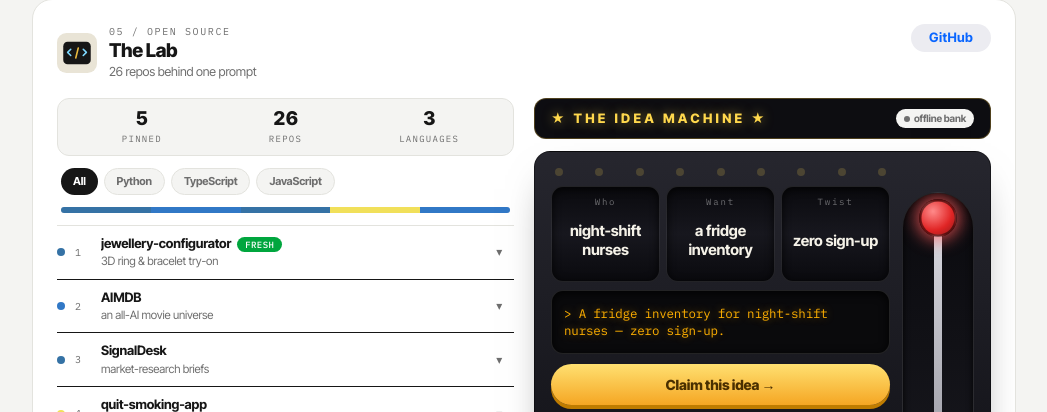
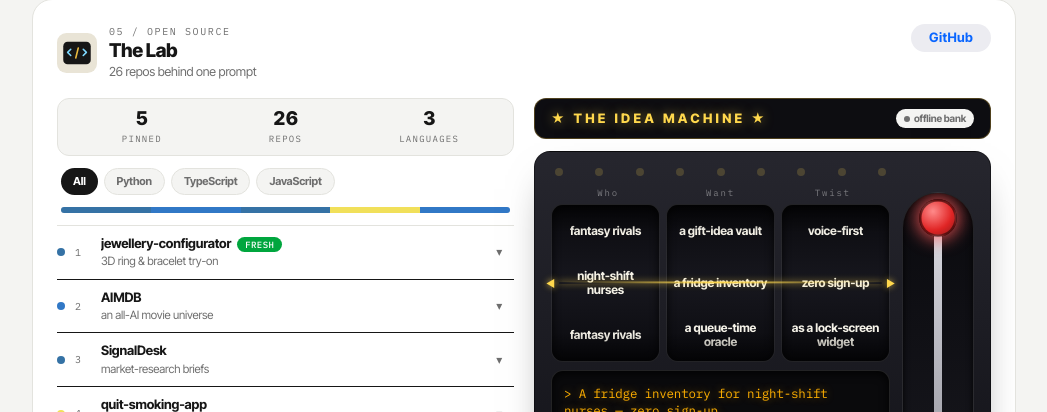
Before and after one commit to thegreatLUCY/thegreatlucy.com, a Next.js app: page / in a window 1280 px wide. Shown: the part 1804-2216 px from the top of the page, without its empty margins (116-1163 px from the left). Built offline with nearby package versions, Linux system fonts and the light colour scheme; no server answers.

Commit message:
Realistic slot machine: spinning strips, payline, reel clunks, fanfare

```diff
--- a/src/components/WorkIndex.tsx
+++ b/src/components/WorkIndex.tsx
@@ -1079,10 +1079,26 @@ function IdeaMachine() {
   const dragged = useRef(false);
   const liveRef = useRef(false);
   const [landAt, setLandAt] = useState([0, 0, 0]);
+  // reel strips: 7 random words + final + 1 random, so the final lands centered
+  // on the middle row (the payline) when the strip stops with 3 rows visible.
+  const ROW_H = 52;
+  const STOP_MS = [550, 950, 1400];
+  const buildStrip = (pool: string[], fin: string) => [
+    ...Array.from({ length: 7 }, () => pick(pool)),
+    fin,
+    pick(pool),
+  ];
+  const [strips, setStrips] = useState<string[][]>(() => [
+    [pick(WHO), WHO[0], pick(WHO)],
+    [pick(WANT), WANT[2], pick(WANT)],
+    [pick(TWIST), TWIST[7], pick(TWIST)],
+  ]);
+  const [spinId, setSpinId] = useState(0);
+  const [stopped, setStopped] = useState([true, true, true]);
 
   mutedRef.current = muted;
 
-  const beep = (freq = 660, dur = 0.05) => {
+  const tone = (freq: number, dur = 0.05, type: OscillatorType = "square", vol = 0.03, slideTo?: number) => {
     if (mutedRef.current) return;
     try {
       audio.current ??= new (window.AudioContext ||
@@ -1091,15 +1107,28 @@ function IdeaMachine() {
       if (ctx.state === "suspended") void ctx.resume();
       const o = ctx.createOscillator();
       const g = ctx.createGain();
-      o.type = "square";
-      o.frequency.value = freq;
-      g.gain.setValueAtTime(0.035, ctx.currentTime);
+      o.type = type;
+      o.frequency.setValueAtTime(freq, ctx.currentTime);
+      if (slideTo) o.frequency.exponentialRampToValueAtTime(slideTo, ctx.currentTime + dur);
+      g.gain.setValueAtTime(vol, ctx.currentTime);
       g.gain.exponentialRampToValueAtTime(0.0001, ctx.currentTime + dur);
       o.connect(g);
       g.connect(ctx.destination);
       o.start();
       o.stop(ctx.currentTime + dur + 0.02);
     } catch {}
+  };
+  // ratchet clicks while the strips fly, a thunk per reel stop, sweep on fire, fanfare on jackpot
+  const click = () => tone(2200 + Math.random() * 600, 0.018, "square", 0.008);
+  const thud = () => {
+    tone(130, 0.1, "sine", 0.1);
+    tone(72, 0.14, "triangle", 0.08);
+  };
+  const whirr = () => tone(180, 0.3, "sawtooth", 0.02, 720);
+  const fanfare = () => {
+    [523, 659, 784, 1046].forEach((f, i) =>
+      timers.current.push(window.setTimeout(() => tone(f, 0.12, "triangle", 0.05), i * 90))
+    );
   };
 
   const refill = async () => {
@@ -1150,7 +1179,7 @@ function IdeaMachine() {
   const commitPull = () => {
     if (liveRef.current || spinning) return;
     liveRef.current = true;
-    beep(150, 0.14);
+    tone(140, 0.09, "square", 0.06);
     cab.start({ x: [0, -3, 3, 0], transition: { duration: 0.28 } });
     animate(y, 150, { duration: 0.1, ease: "easeIn" }).then(() => {
       spin();
@@ -1160,8 +1189,6 @@ function IdeaMachine() {
 
   const spin = () => {
     if (spinning) return;
-    setSpinning(true);
-    beep(440, 0.06);
     const landing = queueRef.current[0] ?? null;
     if (landing) {
       queueRef.current = queueRef.current.slice(1);
@@ -1169,18 +1196,30 @@ function IdeaMachine() {
     }
     setLandedAi(!!landing);
     if (queueRef.current.length < 2) void refill();
-    const tick = window.setInterval(() => {
-      setCombo({ who: pick(WHO), want: pick(WANT), twist: pick(TWIST) });
-    }, 80);
-    ([["who", 550], ["want", 950], ["twist", 1400]] as ["who" | "want" | "twist", number][]).forEach(
-      ([key, at], i) =>
+    // finals are decided up front so each strip can be built around its landing word
+    const finals: [string, string, string] = [
+      landing?.who ?? pick(WHO),
+      landing?.want ?? pick(WANT),
+      landing?.twist ?? pick(TWIST),
+    ];
+    landRef.current = { who: finals[0], want: finals[1], twist: finals[2] };
+    setStrips([buildStrip(WHO, finals[0]), buildStrip(WANT, finals[1]), buildStrip(TWIST, finals[2])]);
+    setStopped([false, false, false]);
+    setSpinId((s) => s + 1);
+    setSpinning(true);
+    whirr();
+    const tick = window.setInterval(click, 70);
+    (["who", "want", "twist"] as ("who" | "want" | "twist")[]).forEach((key, i) =>
         timers.current.push(
           window.setTimeout(() => {
-            const pool = key === "who" ? WHO : key === "want" ? WANT : TWIST;
-            const word = landing ? landing[key] : pick(pool);
-            landRef.current = { ...landRef.current, [key]: word };
+            const word = finals[i];
             setCombo((c) => ({ ...c, [key]: word }));
-            beep(620 + i * 160, 0.05);
+            thud();
+            setStopped((s) => {
+              const n = [...s];
+              n[i] = true;
+              return n;
+            });
             setLandAt((l) => {
               const n = [...l];
               n[i] = Date.now();
@@ -1192,9 +1231,8 @@ function IdeaMachine() {
               liveRef.current = false;
               if (landing) {
                 setWin(true);
-                beep(880, 0.07);
-                timers.current.push(window.setTimeout(() => beep(1174, 0.1), 110));
-                timers.current.push(window.setTimeout(() => setWin(false), 950));
+                fanfare();
+                timers.current.push(window.setTimeout(() => setWin(false), 1100));
               }
               setHistory((h) => {
                 const n = [{ t: { ...landRef.current }, ai: !!landing }, ...h].slice(0, 4);
@@ -1211,19 +1249,13 @@ function IdeaMachine() {
                 return n;
               });
             }
-          }, at)
+          }, STOP_MS[i])
         )
     );
   };
 
   const idea = cap(`${combo.want} for ${combo.who} — ${combo.twist}.`);
   const mailto = `mailto:hello@thegreatlucy.com?subject=${encodeURIComponent(`Idea claim: ${idea}`)}&body=${encodeURIComponent(`Hi Lucy — I pulled this from your idea machine:\n\n"${idea}"\n\nLet's build it.`)}`;
-
-  const reels: [string, string][] = [
-    ["Who", combo.who],
-    ["Want", combo.want],
-    ["Twist", combo.twist],
-  ];
 
   return (
     <div className="flex flex-col gap-3 min-w-0 flex-1 h-full">
@@ -1274,33 +1306,92 @@ function IdeaMachine() {
             ))}
           </div>
 
-          <div className="mt-2.5 grid grid-cols-3 gap-1.5">
-            {reels.map(([label, word], ri) => (
+          <div className="mt-2.5 grid grid-cols-3 gap-1.5 px-1" aria-hidden>
+            {["Who", "Want", "Twist"].map((label) => (
+              <p key={label} className="font-mono2 text-[9px] tracking-[0.2em] text-white/40 text-center">
+                {label}
+              </p>
+            ))}
+          </div>
+          <div className="relative mt-1">
+            <div className="grid grid-cols-3 gap-1.5">
+              {strips.map((items, ri) => {
+                const target = -(items.length - 3) * ROW_H;
+                const rolling = spinning && !stopped[ri];
+                return (
                   <motion.div
-                key={`${label}-${landAt[ri]}`}
-                initial={{ scale: 0.93 }}
+                    key={`${ri}-${landAt[ri]}`}
+                    initial={{ scale: 0.96 }}
                     animate={{ scale: 1 }}
-                transition={{ type: "spring", stiffness: 480, damping: 17 }}
-                className="rounded-xl px-1 py-2 text-center overflow-hidden border border-white/10"
+                    transition={{ type: "spring", stiffness: 480, damping: 15 }}
+                    className="rounded-xl overflow-hidden border border-white/10 relative"
                     style={{
                       background: "linear-gradient(180deg, #0a0a0e, #17171e 50%, #0a0a0e)",
                       boxShadow: "inset 0 2px 8px rgba(0,0,0,0.8)",
                     }}
                   >
-                <p className="font-mono2 text-[9px] tracking-[0.2em] text-white/40">{label}</p>
-                <div className="h-[64px] grid place-items-center overflow-hidden">
-                  <motion.p
-                    key={word}
-                    initial={{ y: 16, opacity: 0 }}
-                    animate={{ y: 0, opacity: 1 }}
-                    transition={{ duration: 0.13 }}
-                    className={`text-[15px] font-bold leading-tight text-[#f5f2e8] ${spinning ? "blur-[0.7px]" : ""}`}
-                  >
-                    {word}
-                  </motion.p>
-                </div>
+                    <div className="overflow-hidden" style={{ height: ROW_H * 3 }}>
+                      <motion.div
+                        key={spinId}
+                        initial={{ y: 0 }}
+                        animate={spinId === 0 ? { y: 0 } : { y: [0, target - 16, target] }}
+                        transition={
+                          spinId === 0
+                            ? { duration: 0 }
+                            : { duration: STOP_MS[ri] / 1000, times: [0, 0.88, 1], ease: "easeOut" }
+                        }
+                      >
+                        {items.map((w, i) => (
+                          <div
+                            key={i}
+                            className="grid place-items-center px-1.5 overflow-hidden"
+                            style={{ height: ROW_H }}
+                          >
+                            <p
+                              className={`text-[12px] font-bold leading-[1.15] text-center text-[#f5f2e8] ${
+                                rolling ? "blur-[1.5px]" : ""
+                              }`}
+                            >
+                              {w}
+                            </p>
+                          </div>
+                        ))}
                       </motion.div>
-            ))}
+                    </div>
+                    {/* depth shading top/bottom */}
+                    <div
+                      aria-hidden
+                      className="pointer-events-none absolute inset-x-0 top-0 h-7"
+                      style={{ background: "linear-gradient(180deg, rgba(0,0,0,0.55), transparent)" }}
+                    />
+                    <div
+                      aria-hidden
+                      className="pointer-events-none absolute inset-x-0 bottom-0 h-7"
+                      style={{ background: "linear-gradient(0deg, rgba(0,0,0,0.55), transparent)" }}
+                    />
+                  </motion.div>
+                );
+              })}
+            </div>
+            {/* payline */}
+            <div
+              aria-hidden
+              className="pointer-events-none absolute inset-x-[-5px] top-1/2 -translate-y-1/2 flex items-center gap-1"
+            >
+              <span className="text-[10px]" style={{ color: "#ffd84d", textShadow: "0 0 6px rgba(255,216,77,0.8)" }}>
+                ◀
+              </span>
+              <div
+                className="h-[2px] flex-1"
+                style={{
+                  background: "linear-gradient(90deg, transparent, #ffd84d, transparent)",
+                  boxShadow: "0 0 6px rgba(255,216,77,0.7)",
+                }}
+              />
+              <span className="text-[10px]" style={{ color: "#ffd84d", textShadow: "0 0 6px rgba(255,216,77,0.8)" }}>
+                ▶
+              </span>
+            </div>
           </div>
 
           <div
```
Lines whose indentation alone changed are shown as unchanged.
